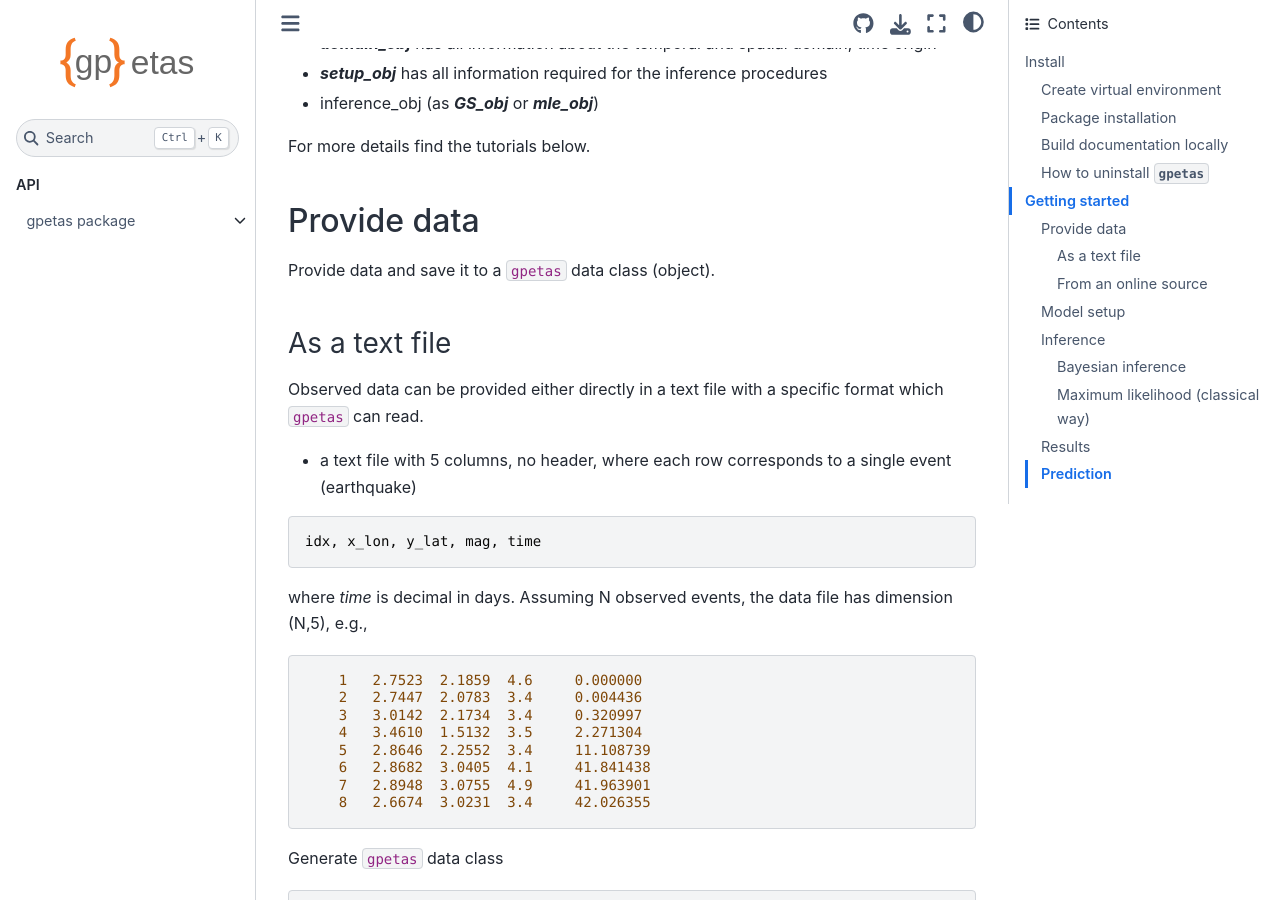
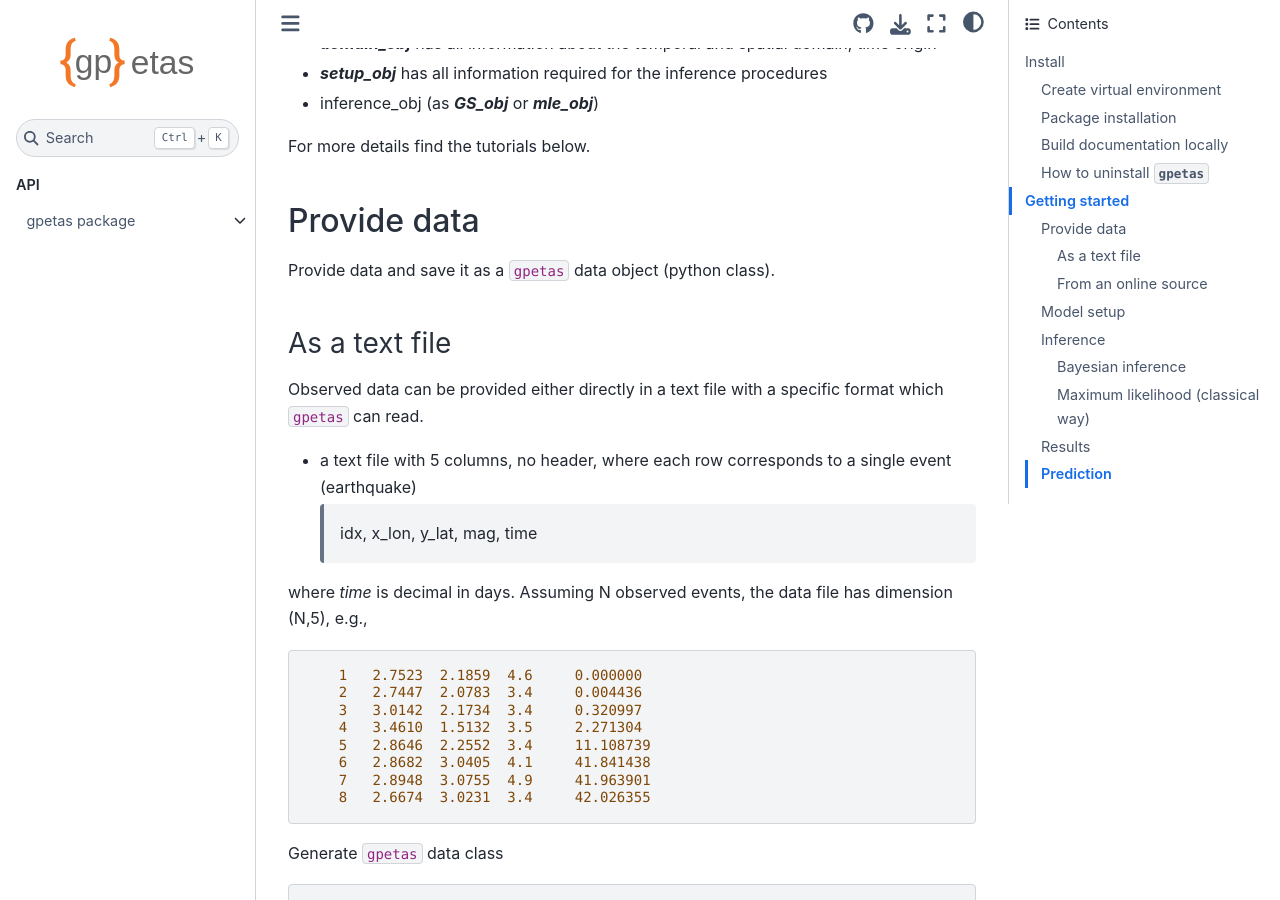
Before and after one commit to chris-molki/gpetas, a Sphinx documentation site: the page built from docs/source/README.md, in a window 1280 px wide and 900 px high, scrolled down 1727 px. Built offline with Sphinx 7.4.7 and the Sphinx Book theme 1.1.4, drawn with Linux system fonts in a browser that asks for light colours.

Commit message:
update doc

````diff
--- a/docs/source/README.md
+++ b/docs/source/README.md
@@ -73,15 +73,15 @@ import gpetas
 For more details find the tutorials below.
 
 ## Provide data
-Provide data and save it to a `gpetas` data class (object).
+Provide data and save it as a `gpetas` data object (python class).
 ### As a text file
 Observed data can be provided either directly
 in a text file with a specific format which ``gpetas`` can read.
 
 * a text file with 5 columns, no header, where each row corresponds to a single event (earthquake)
-```
-idx, x_lon, y_lat, mag, time
-```
+
+    > idx, x_lon, y_lat, mag, time
+
 where *time* is decimal in days. Assuming N observed events, the data file has dimension (N,5), e.g.,
 ```
     1	2.7523	2.1859	4.6	0.000000
````
